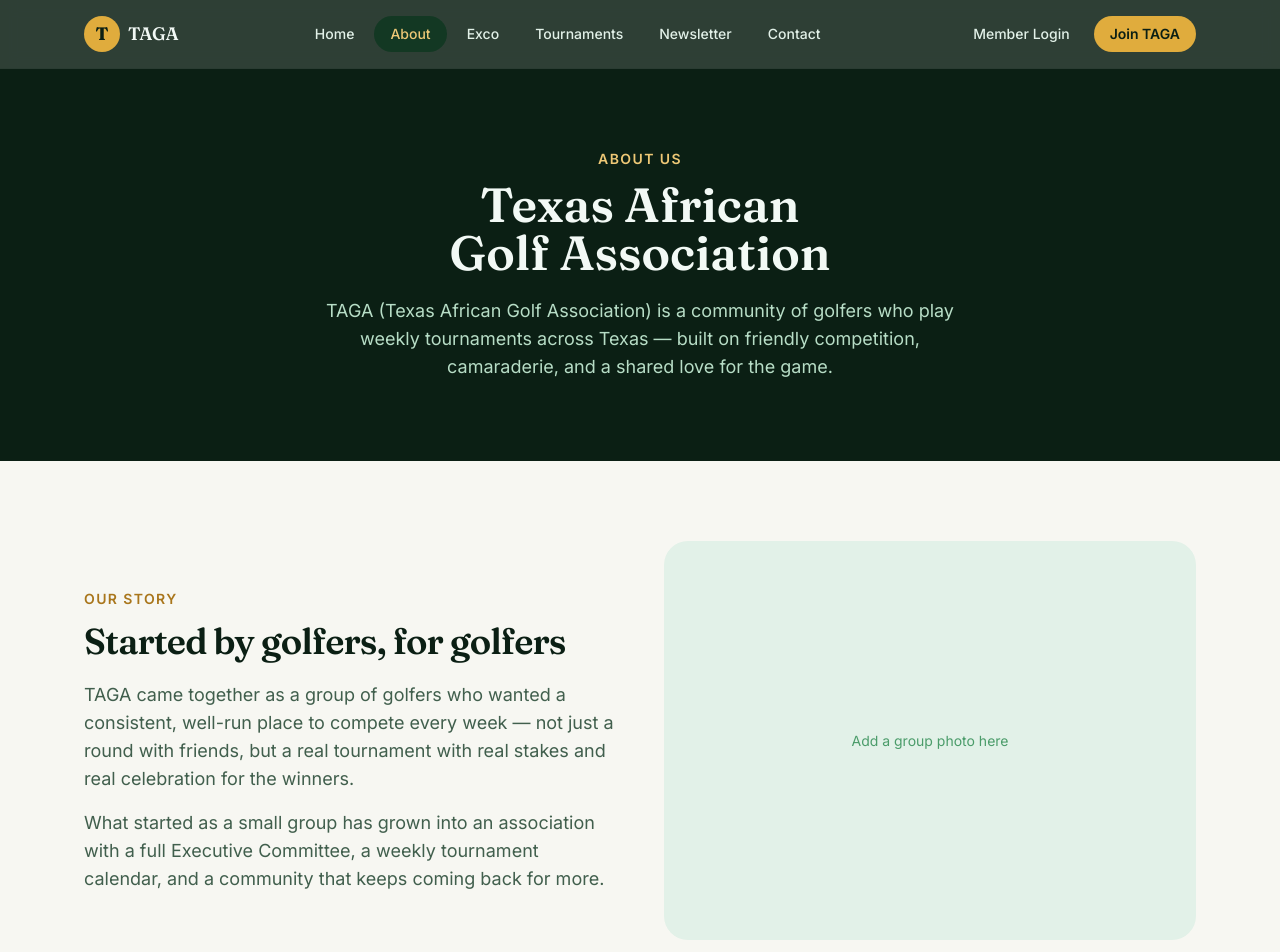
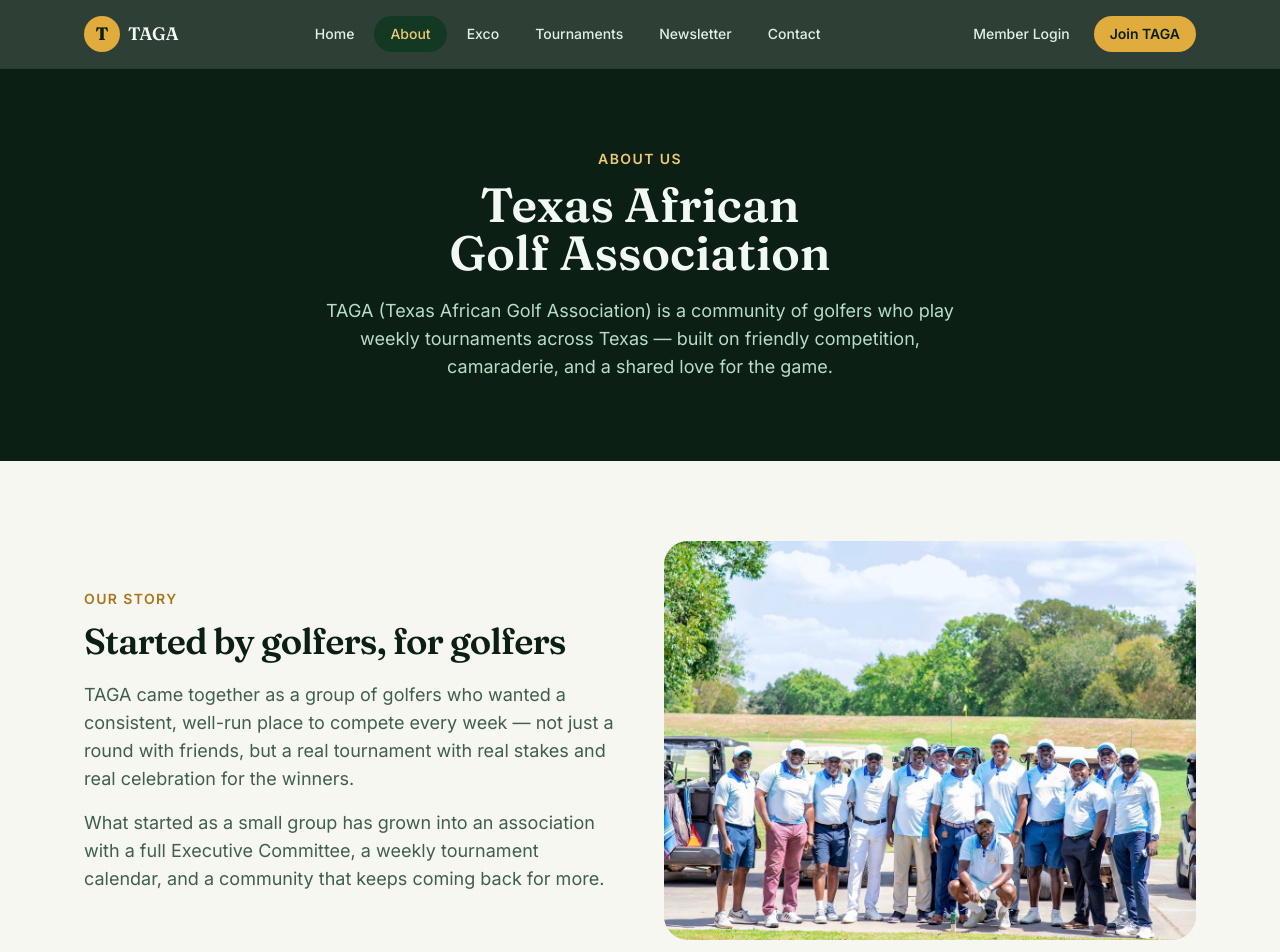
Before and after one commit to emekattoh/taga-site, a Next.js app: page /about in a window 1280 px wide. Shown: the top 952 px of the page. Built offline with nearby package versions, Linux system fonts and the light colour scheme.

Commit message:
Add group photo to About page

```diff
--- a/app/about/page.tsx
+++ b/app/about/page.tsx
@@ -1,4 +1,5 @@
 import type { Metadata } from "next";
+import Image from "next/image";
 import { Section, SectionHeading } from "@/components/ui/section";
 import { FadeIn } from "@/components/ui/fade-in";
 
@@ -66,8 +67,15 @@ export default function AboutPage() {
             </p>
           </FadeIn>
           <FadeIn delay={0.1}>
-            <div className="aspect-[4/3] w-full rounded-3xl bg-fairway-100 flex items-center justify-center text-fairway-400">
-              <span className="text-sm">Add a group photo here</span>
+            <div className="relative aspect-[4/3] w-full overflow-hidden rounded-3xl bg-fairway-100">
+              <Image
+                src="/images/about/group-photo.jpg"
+                alt="TAGA members posing with their golf carts on the course"
+                fill
+                sizes="(max-width: 1024px) 100vw, 50vw"
+                className="object-cover"
+                priority
+              />
             </div>
           </FadeIn>
         </div>
```
Also changed, not shown: public/images/about/group-photo.jpg (added).
